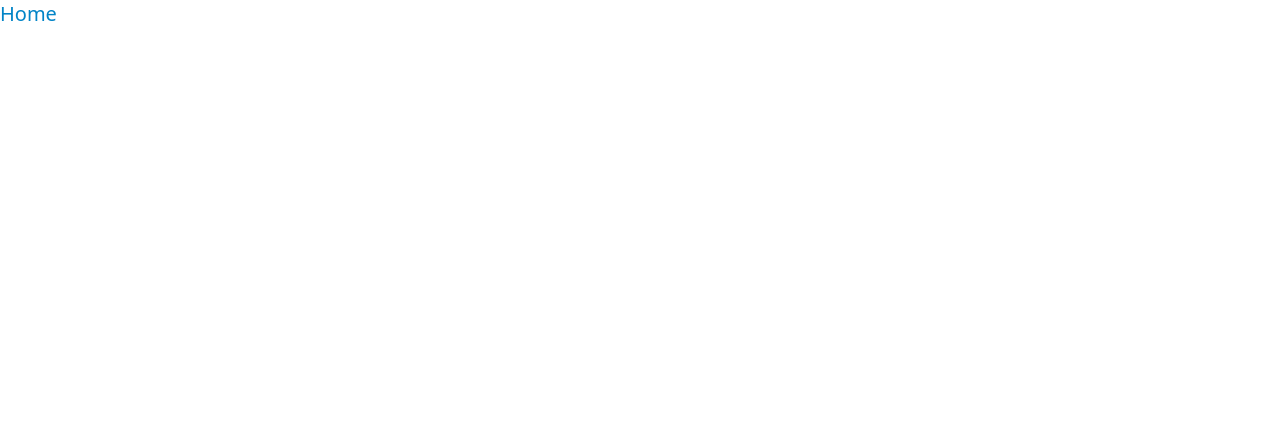
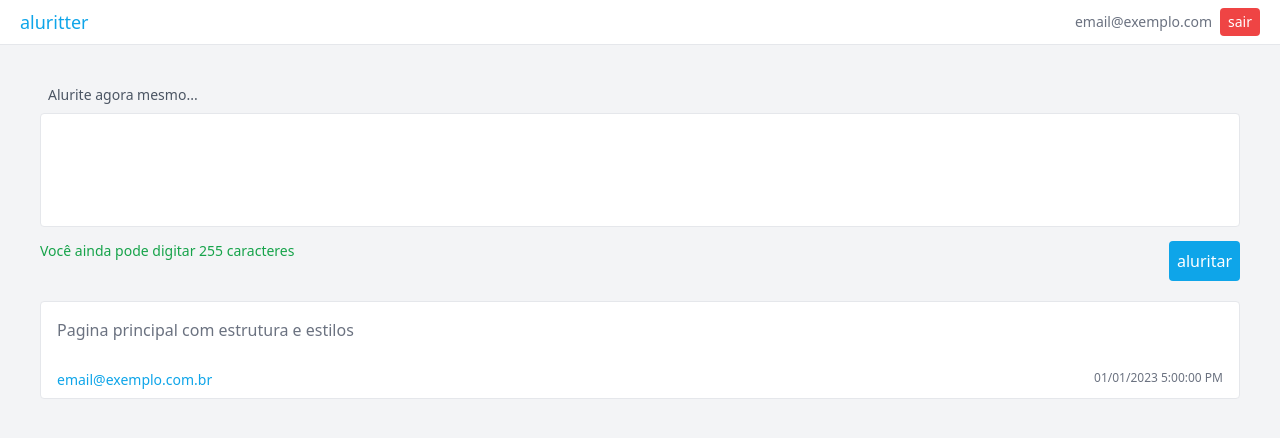
Before and after one commit to mahenrique94/7-days-of-code-alura-react, a React (Vite) app: page / in a window 1280 px wide. Shown: the top 438 px of the page. Built offline with nearby package versions, Linux system fonts and the light colour scheme.

Commit message:
Ajustando página principal

```diff
--- a/src/pages/Home.jsx
+++ b/src/pages/Home.jsx
@@ -1,7 +1,66 @@
-import { App } from "../layouts/App";
+import { useState } from 'react'
 
-export const Home = () => (
-  <App>
-    <h1 className="text-xl text-sky-600">Home</h1>
-  </App>
-);
+import { App } from '../layouts/App'
+
+export const Home = () => {
+  const [message, setMessage] = useState('')
+
+  const handleLogout = () => {
+    console.log('SAINDO DA APLICACAO')
+  }
+
+  const handleFormSubmit = (event) => {
+    event.preventDefault()
+    console.log('PUBLICANDO UM NOVO TWEET')
+  }
+
+  return (
+    <App>
+      <div className="bg-gray-100 min-h-screen w-screen">
+        <div className="flex justify-between px-5 py-2 border-b bg-white">
+          <span className="font-sans text-lg text-sky-500 lowercase">Aluritter</span>
+          <div>
+            <span className="font-sans text-sm text-gray-500 mr-2">email@exemplo.com</span>
+            <button
+              className="bg-red-500 text-white lowercase rounded px-2 py-1 text-sm hover:bg-red-600"
+              onClick={handleLogout}
+              type="button"
+            >
+              Sair
+            </button>
+          </div>
+        </div>
+        <div className="container mx-auto p-10">
+          <form onSubmit={handleFormSubmit}>
+            <p className="text-sm text-gray-600 pl-2">Alurite agora mesmo...</p>
+            <div>
+              <textarea
+                className="border rounded w-full resize-none text-gray-500 p-5 my-2"
+                maxLength={255}
+                onChange={event => setMessage(event.target.value)}
+                rows={3}
+                value={message}
+              />
+            </div>
+            <div className="flex justify-between">
+              {message.length < 255
+                ? <p className="text-sm text-green-600">Você ainda pode digitar {255-message.length} caracteres</p>
+                : <p className="text-sm text-red-600">Você esgotou a quantidade de caracteres</p>
+              }
+              <button className="bg-sky-500 p-2 rounded text-white hover:bg-sky-600">aluritar</button>
+            </div>
+          </form>
+          <div className="pt-5">
+            <div className="border px-4 py-2 bg-white rounded mt-5 first:mt-0">
+              <p className="text-gray-500 py-2 mb-5">Pagina principal com estrutura e estilos</p>
+              <div className="flex justify-between">
+                <span className="text-sm text-sky-500">email@exemplo.com.br</span>
+                <time className="text-xs text-gray-500">01/01/2023 5:00:00 PM</time>
+              </div>
+            </div>
+          </div>
+        </div>
+      </div>
+    </App>
+  )
+}
```
